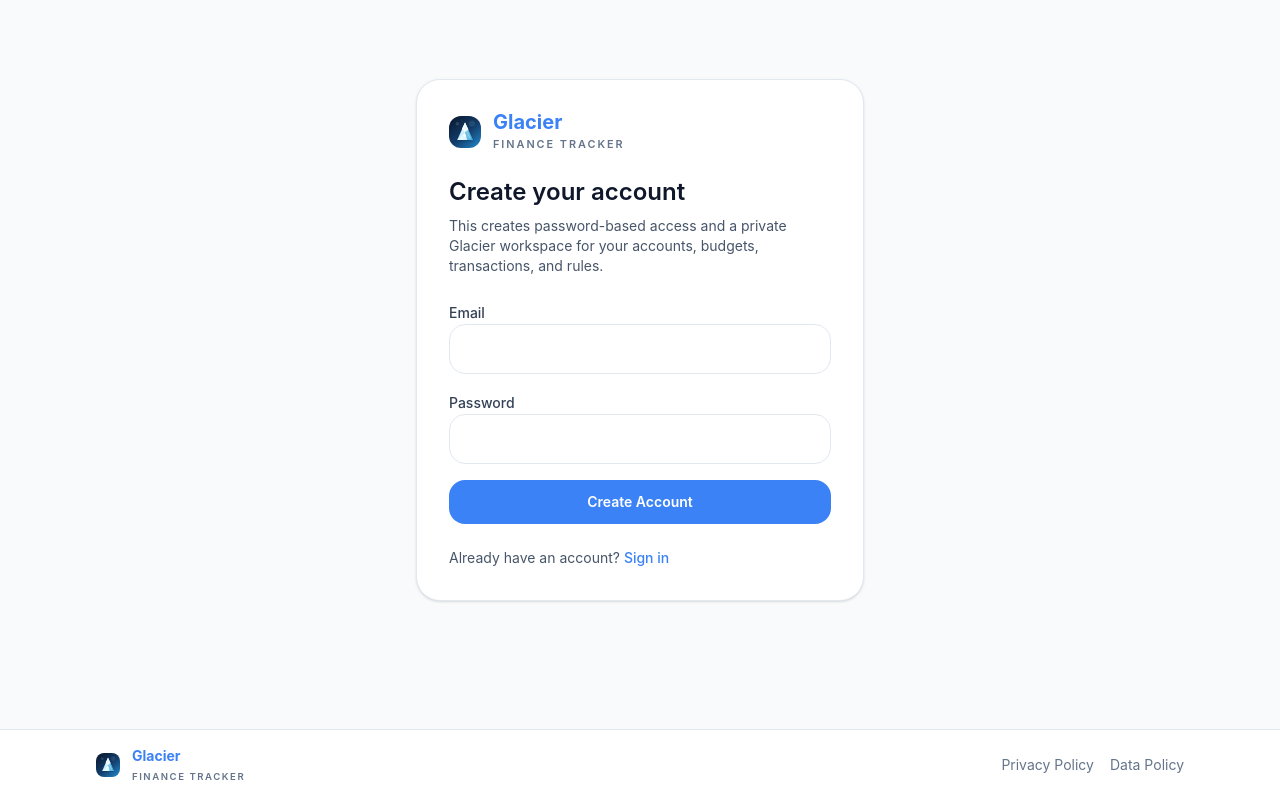
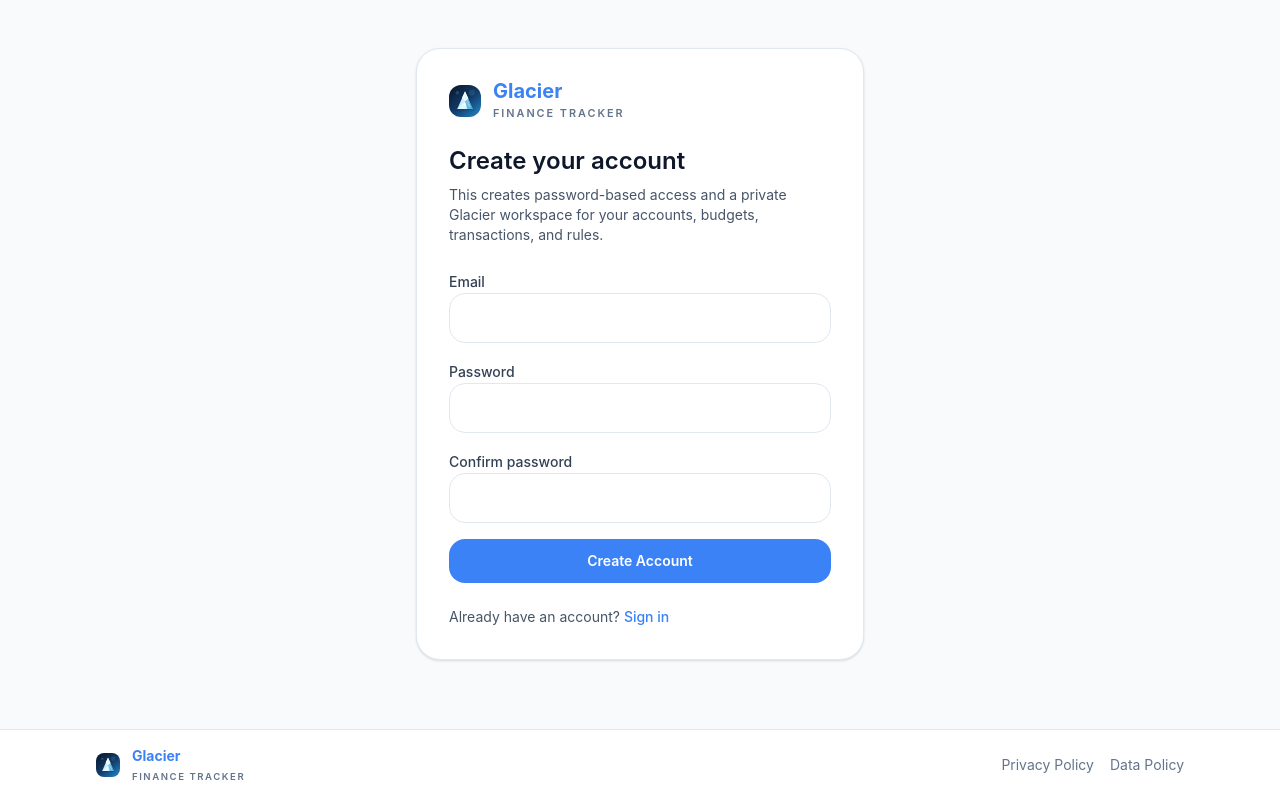
Before and after one commit to colbychang/personal_finances, a Next.js app: page /sign-up in a window 1280 px wide. Built offline with nearby package versions, Linux system fonts and the light colour scheme; no server answers.

Commit message:
Require password confirmation on sign up

```diff
--- a/src/app/(auth)/sign-up/page.tsx
+++ b/src/app/(auth)/sign-up/page.tsx
@@ -17,12 +17,19 @@ async function signUp(formData: FormData) {
 
   const email = String(formData.get("email") ?? "").trim();
   const password = String(formData.get("password") ?? "");
+  const confirmPassword = String(formData.get("confirmPassword") ?? "");
   const next = getSafePostAuthPath(String(formData.get("next") ?? "/"));
   const headerList = await headers();
   const origin =
     headerList.get("origin") ??
     process.env.NEXT_PUBLIC_SITE_URL ??
     "http://localhost:3000";
+
+  if (password !== confirmPassword) {
+    redirect(
+      `/sign-up?error=${encodeURIComponent("Passwords do not match.")}&next=${encodeURIComponent(next)}`,
+    );
+  }
 
   const supabase = await createSupabaseServerClient();
   const { error } = await supabase.auth.signUp({
@@ -92,6 +99,17 @@ export default async function SignUpPage({
               className="w-full rounded-2xl border border-neutral-200 bg-white px-4 py-3 text-neutral-900 outline-none transition focus:border-primary focus:ring-2 focus:ring-primary/15"
             />
           </label>
+          <label className="block space-y-2">
+            <span className="text-sm font-medium text-neutral-700">Confirm password</span>
+            <input
+              required
+              type="password"
+              name="confirmPassword"
+              autoComplete="new-password"
+              minLength={8}
+              className="w-full rounded-2xl border border-neutral-200 bg-white px-4 py-3 text-neutral-900 outline-none transition focus:border-primary focus:ring-2 focus:ring-primary/15"
+            />
+          </label>
           <button
             type="submit"
             className="w-full rounded-2xl bg-primary px-4 py-3 text-sm font-semibold text-white transition hover:bg-primary/90"
```
